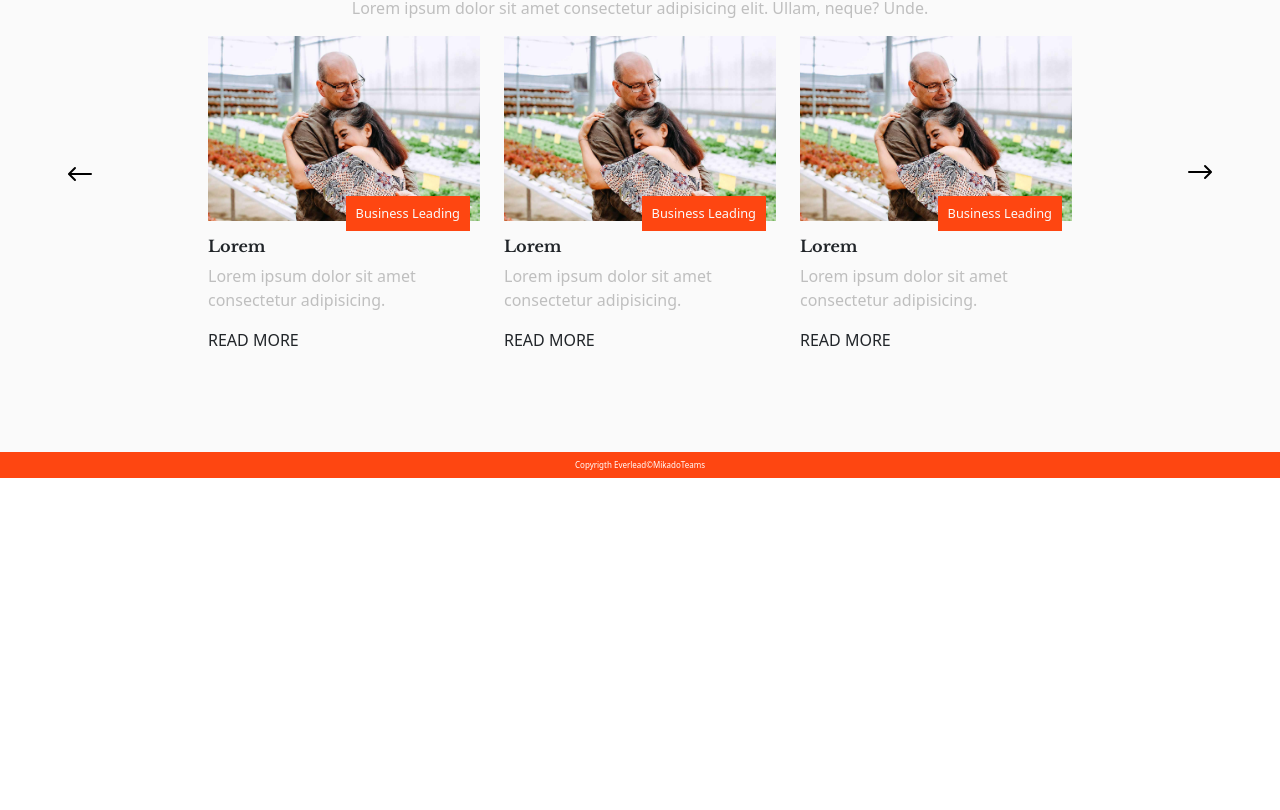
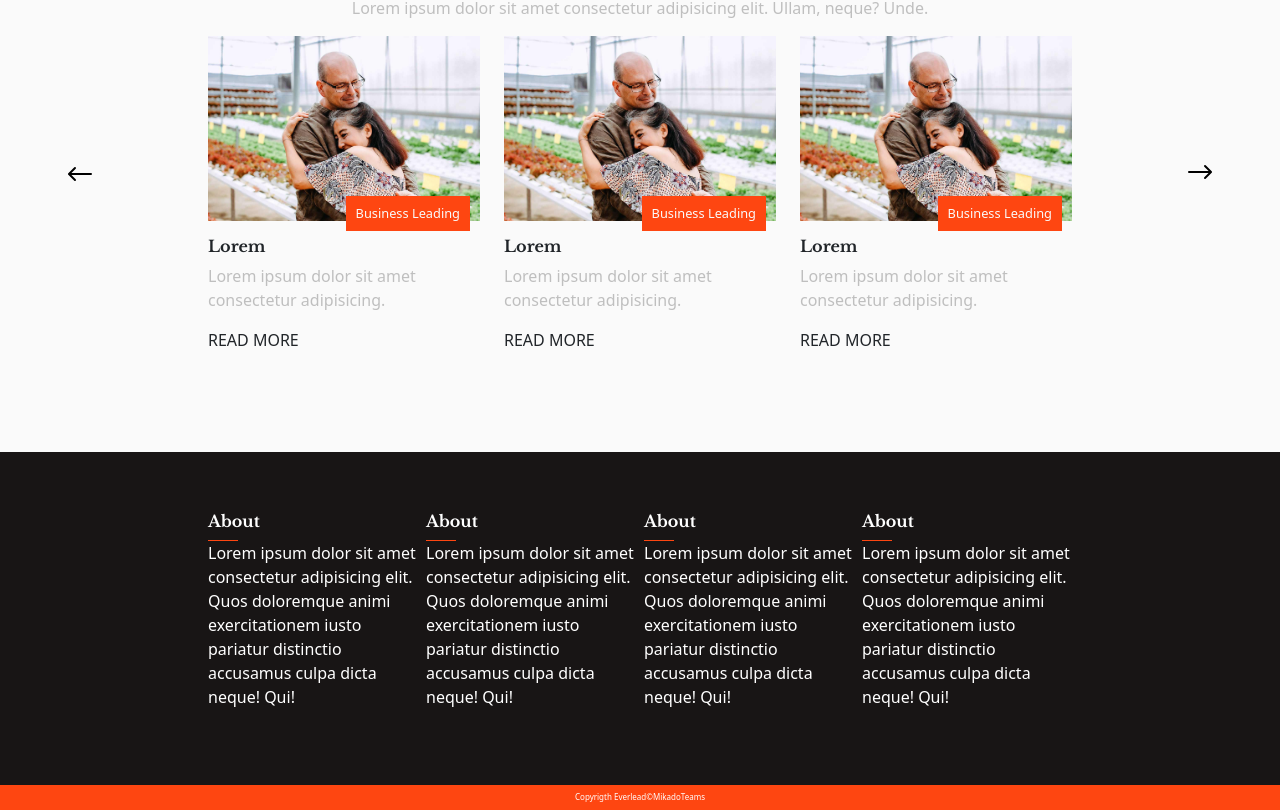
Before and after one commit to SerenaMalusa/proj-html-vuejs, a Vue app: page / in a window 1280 px wide. Shown: the part 2934-3744 px from the top of the page. Before the commit the page ends 3412 px from the top, so only its background shows below. Built offline with nearby package versions, Linux system fonts and the light colour scheme.

Commit message:
feat: add footer base structure

```diff
--- a/src/components/AppFooter.vue
+++ b/src/components/AppFooter.vue
@@ -8,14 +8,42 @@
     <div>
 
         <div class="container-l">
-            <div class="container-s">
+            <div class="container-s d-flex gap-2">
+                <div>
 
+                    <h6 class="text-serif">About</h6>
+                    <div class="divider"></div>
+                    <p>Lorem ipsum dolor sit amet consectetur adipisicing elit. Quos doloremque animi exercitationem iusto pariatur distinctio accusamus culpa dicta neque! Qui!</p>
+
+                </div>
+
+                <div>
+
+                    <h6 class="text-serif">About</h6>
+                    <div class="divider"></div>
+                    <p>Lorem ipsum dolor sit amet consectetur adipisicing elit. Quos doloremque animi exercitationem iusto pariatur distinctio accusamus culpa dicta neque! Qui!</p>
+
+                </div>
+                <div>
+
+                    <h6 class="text-serif">About</h6>
+                    <div class="divider"></div>
+                    <p>Lorem ipsum dolor sit amet consectetur adipisicing elit. Quos doloremque animi exercitationem iusto pariatur distinctio accusamus culpa dicta neque! Qui!</p>
+
+                </div>
+                <div>
+
+                    <h6 class="text-serif">About</h6>
+                    <div class="divider"></div>
+                    <p>Lorem ipsum dolor sit amet consectetur adipisicing elit. Quos doloremque animi exercitationem iusto pariatur distinctio accusamus culpa dicta neque! Qui!</p>
+
+                </div>
             </div>
         </div>
 
-        <div class="copyright">
+        <aside class="copyright">
             Copyrigth Everlead©MikadoTeams
-        </div>
+        </aside>
     </div>
 </template>
 
@@ -29,6 +57,20 @@
         background-color: #181515;
         color: $footer-text;
 
+        .debug {
+            border: 1px solid white;
+        }
+
+        .container-s {
+            padding: 60px 0;
+
+            .divider {
+                background-color: $secondary-bg;
+                width: 30px;
+                height: 1px;
+            }
+        }
+
         .copyright {
             padding: calc($base-space / 3);
             background-color: $secondary-bg;
```
